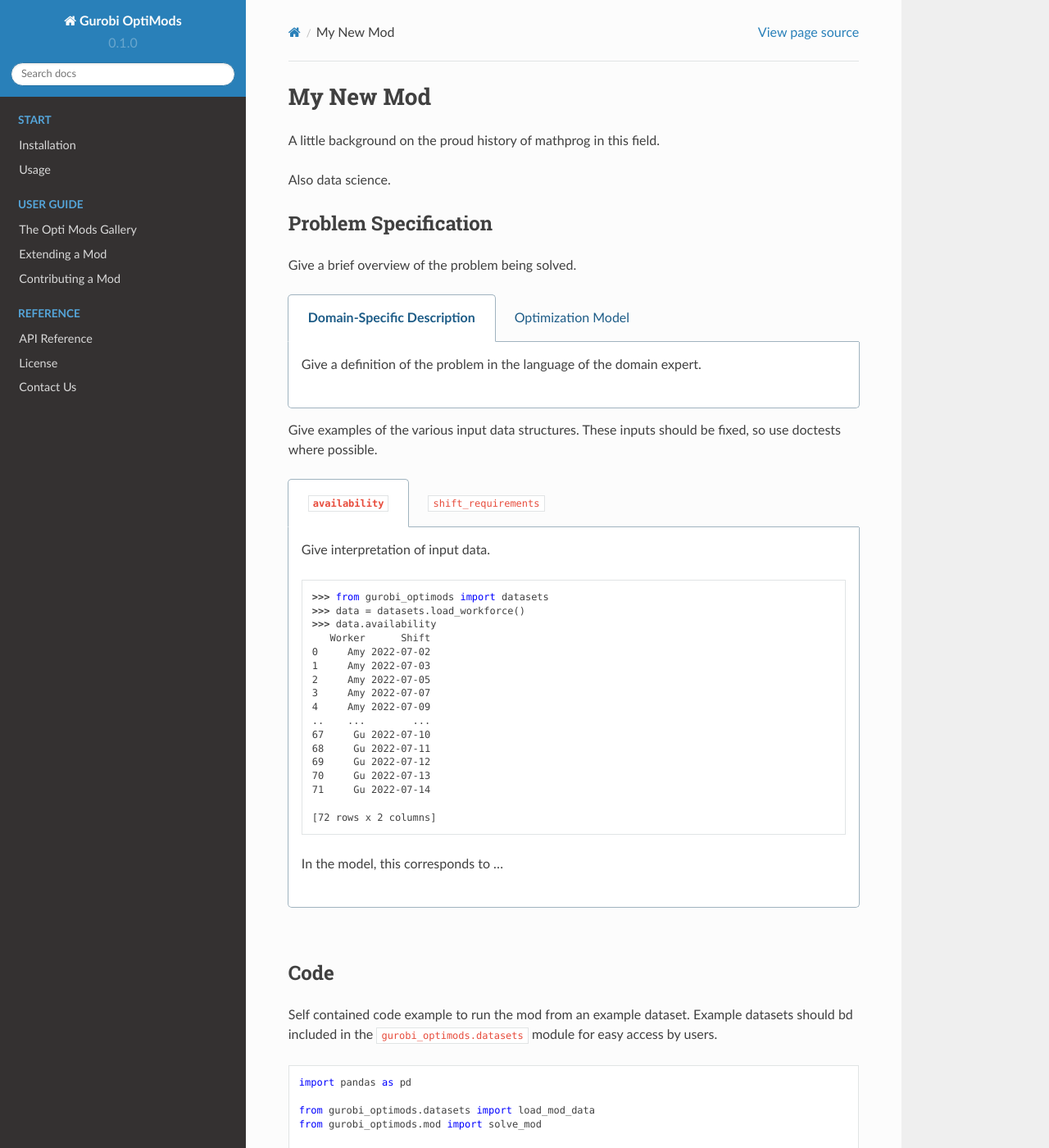
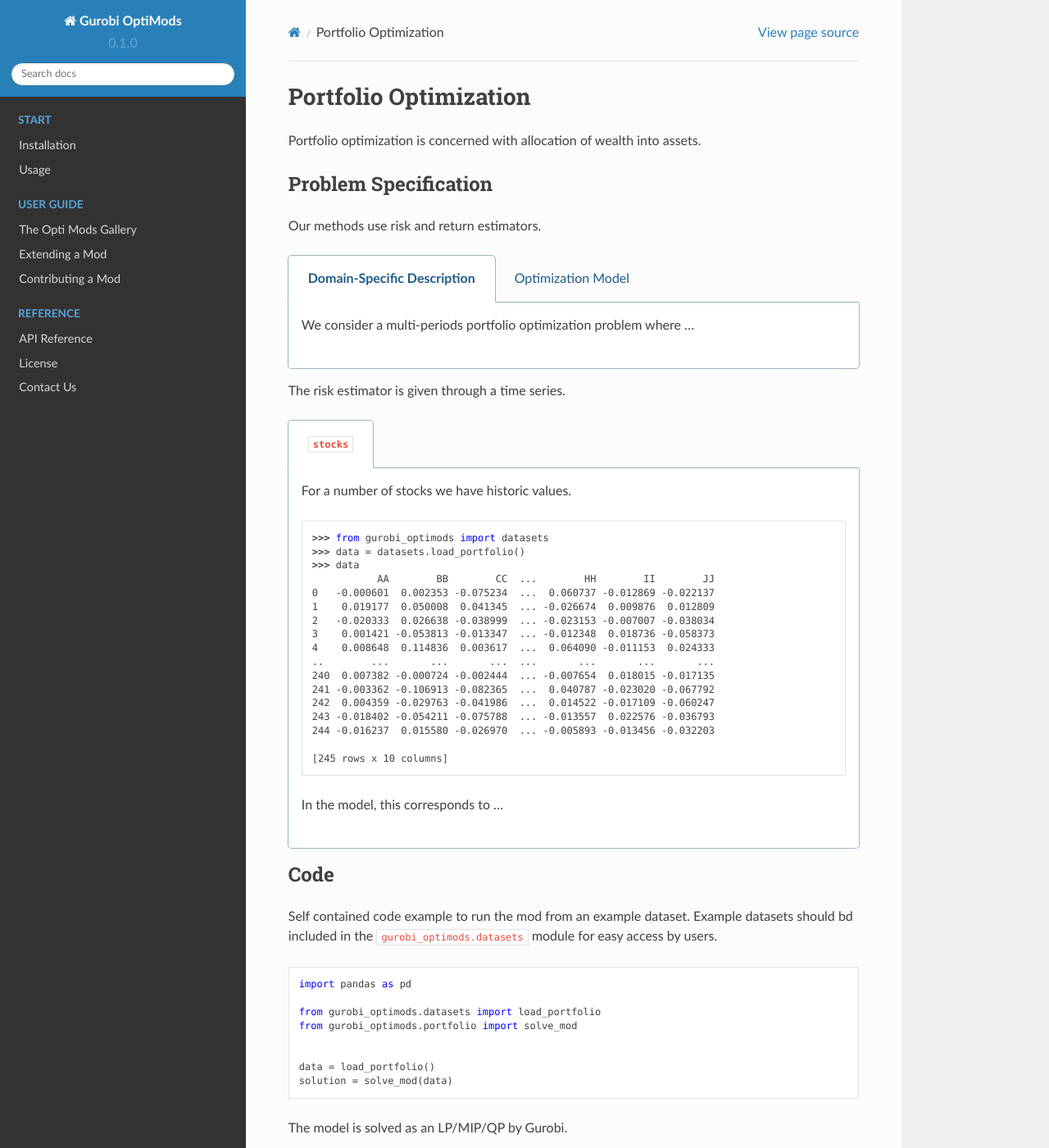
Before and after one commit to Gurobi/gurobi-optimods, a Sphinx documentation site: the page built from docs/source/mods/portfolio.rst, in a window 1280 px wide and 1400 px high. Shown: the whole window at 82% size. Built offline with Sphinx 7.4.7 and the Read the Docs theme 2.0.0, drawn with Linux system fonts in a browser that asks for light colours; some of the changed text lies outside the part shown.

Commit message:
portfolio documentation

```diff
--- a/docs/source/mods/portfolio.rst
+++ b/docs/source/mods/portfolio.rst
@@ -1,70 +1,70 @@
-.. This template should be copied to docs/source/mods/<mod_name>.rst
+Portfolio Optimization
+======================
 
-My New Mod
-==========
+Portfolio optimization is concerned with allocation of wealth into assets.
 
-A little background on the proud history of mathprog in this field.
-
-Also data science.
 
 Problem Specification
 ---------------------
 
-Give a brief overview of the problem being solved.
+Our methods use risk and return estimators.
 
 .. tabs::
 
     .. tab:: Domain-Specific Description
 
-        Give a definition of the problem in the language of the domain expert.
+        We consider a multi-periods portfolio optimization problem where ...
 
     .. tab:: Optimization Model
 
         Give the mathematical programming formulation of the problem here.
+        The risk is expressed as
 
-Give examples of the various input data structures. These inputs should be fixed,
-so use doctests where possible.
+        .. math::
+
+            x^\top \Sigma x
+
+            x^\mathrm{T} \Sigma x
+
+
+The risk estimator is given through a time series.
 
 .. testsetup:: mod
 
     # Set pandas options for displaying dataframes, if needed
     import pandas as pd
     pd.options.display.max_rows = 10
+    pd.options.display.max_columns = 7
 
 .. tabs::
 
-    .. tab:: ``availability``
+    .. tab:: ``stocks``
 
-        Give interpretation of input data.
+        For a number of stocks we have historic values.
 
         .. doctest:: mod
             :options: +NORMALIZE_WHITESPACE
 
             >>> from gurobi_optimods import datasets
-            >>> data = datasets.load_workforce()
-            >>> data.availability
-               Worker      Shift
-            0     Amy 2022-07-02
-            1     Amy 2022-07-03
-            2     Amy 2022-07-05
-            3     Amy 2022-07-07
-            4     Amy 2022-07-09
-            ..    ...        ...
-            67     Gu 2022-07-10
-            68     Gu 2022-07-11
-            69     Gu 2022-07-12
-            70     Gu 2022-07-13
-            71     Gu 2022-07-14
+            >>> data = datasets.load_portfolio()
+            >>> data
+                       AA        BB        CC  ...        HH        II        JJ
+            0   -0.000601  0.002353 -0.075234  ...  0.060737 -0.012869 -0.022137
+            1    0.019177  0.050008  0.041345  ... -0.026674  0.009876  0.012809
+            2   -0.020333  0.026638 -0.038999  ... -0.023153 -0.007007 -0.038034
+            3    0.001421 -0.053813 -0.013347  ... -0.012348  0.018736 -0.058373
+            4    0.008648  0.114836  0.003617  ...  0.064090 -0.011153  0.024333
+            ..        ...       ...       ...  ...       ...       ...       ...
+            240  0.007382 -0.000724 -0.002444  ... -0.007654  0.018015 -0.017135
+            241 -0.003362 -0.106913 -0.082365  ...  0.040787 -0.023020 -0.067792
+            242  0.004359 -0.029763 -0.041986  ...  0.014522 -0.017109 -0.060247
+            243 -0.018402 -0.054211 -0.075788  ... -0.013557  0.022576 -0.036793
+            244 -0.016237  0.015580 -0.026970  ... -0.005893 -0.013456 -0.032203
             <BLANKLINE>
-            [72 rows x 2 columns]
+            [245 rows x 10 columns]
 
         In the model, this corresponds to ...
 
-    .. tab:: ``shift_requirements``
-
-        Another bit of input data (perhaps a secondary table)
-
-|
 
 Code
 ----
@@ -77,12 +77,12 @@ easy access by users.
 
     import pandas as pd
 
-    from gurobi_optimods.datasets import load_mod_data
-    from gurobi_optimods.mod import solve_mod
+    from gurobi_optimods.datasets import load_portfolio
+    from gurobi_optimods.portfolio import solve_mod
 
 
-    data = load_mod_data()
-    solution = solve_mod(data.table1, data.table2)
+    data = load_portfolio()
+    solution = solve_mod(data)
 
 ..  A snippet of the Gurobi log output here won't show in the rendered page,
     but serves as a doctest to make sure the code example runs. The ... lines
@@ -91,11 +91,8 @@ easy access by users.
 .. testoutput:: mod
     :hide:
 
-    ...
-    Optimize a model with 14 rows, 72 columns, and 72 nonzeros
-    ...
-    Optimal objective
-    ...
+    stocks
+
 
 The model is solved as an LP/MIP/QP by Gurobi.
 
```
Also changed, not shown: 1 other file.
